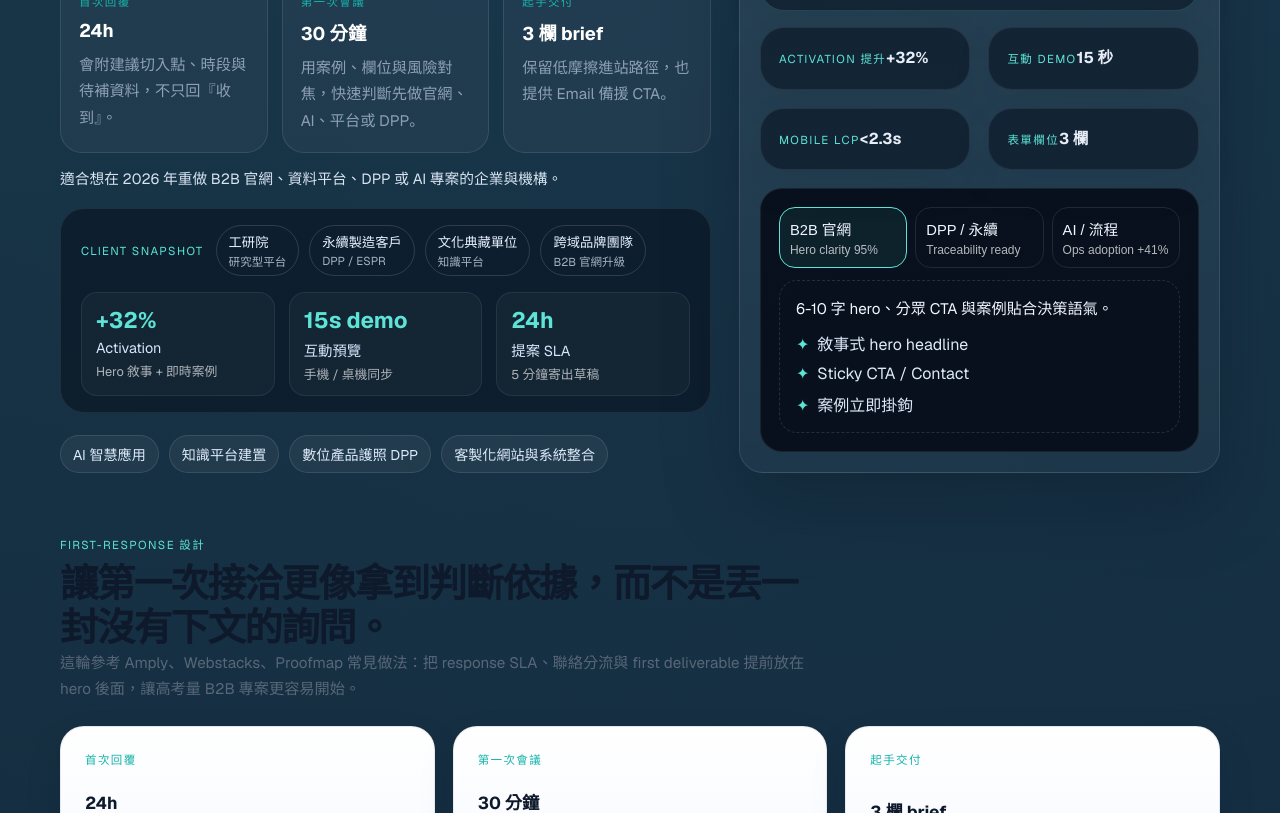
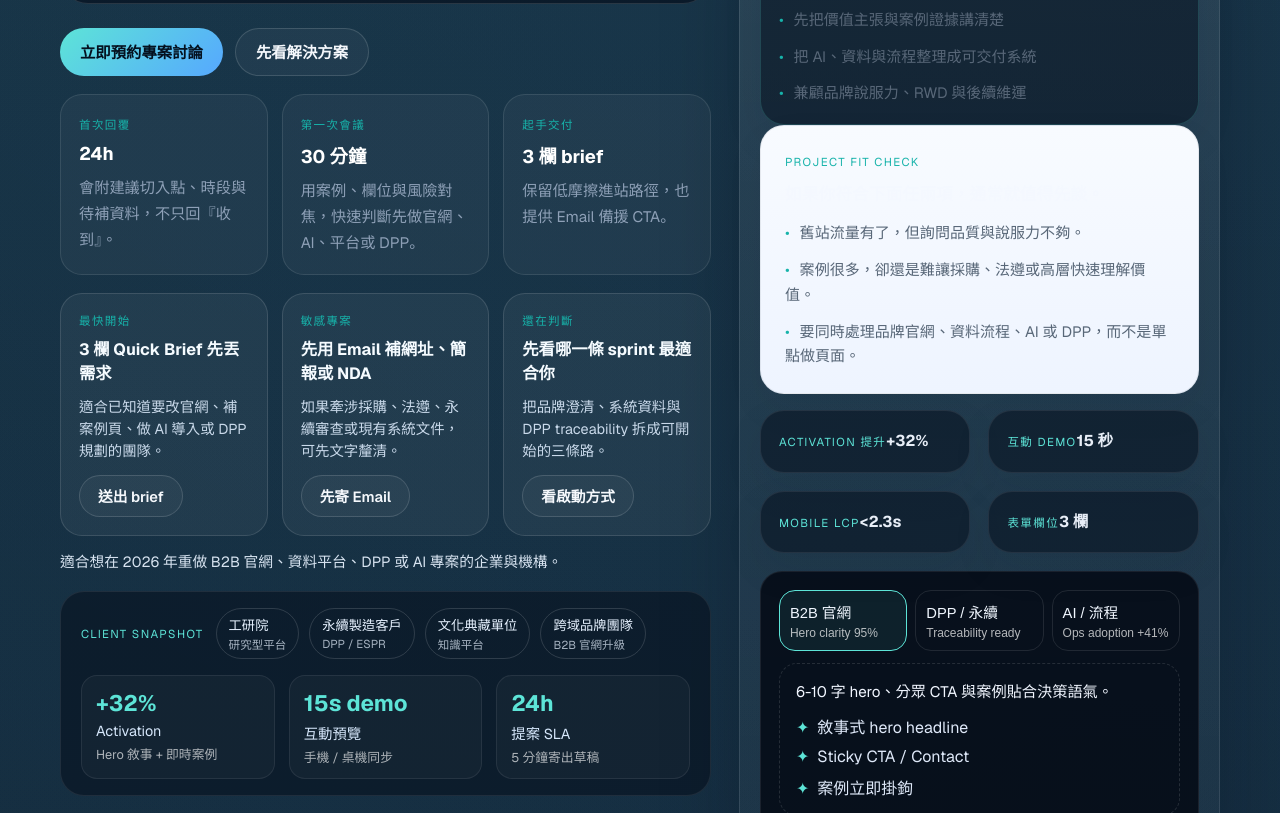
Before and after one commit to yangyen1977-wq/daoyi-website-2026, a Next.js app: page / in a window 1280 px wide. Shown: the part 1580-2393 px from the top of the page. Built offline with nearby package versions, Linux system fonts and the light colour scheme.

Commit message:
Refine homepage hero decision flow

```diff
--- a/src/app/globals.css
+++ b/src/app/globals.css
@@ -382,6 +382,39 @@ a:hover {
   margin-top: 10px;
 }
 
+.hero-decision-rail {
+  margin-top: 18px;
+  display: grid;
+  grid-template-columns: repeat(3, minmax(0, 1fr));
+  gap: 14px;
+}
+
+.hero-route-card {
+  padding: 18px;
+  border-radius: 22px;
+  border: 1px solid rgba(255, 255, 255, 0.12);
+  background: rgba(255, 255, 255, 0.05);
+  display: grid;
+  gap: 10px;
+}
+
+.hero-route-card h3 {
+  color: #f5fbff;
+  font-size: 1.02rem;
+  line-height: 1.45;
+}
+
+.hero-route-card p {
+  color: #c9d9ea;
+  font-size: 0.9rem;
+  line-height: 1.55;
+}
+
+.hero-route-card .inline-button {
+  margin-top: 2px;
+  width: fit-content;
+}
+
 .hero-cta-note {
   margin-top: 14px;
   color: #d8e4f1;
@@ -586,6 +619,20 @@ a:hover {
   color: #c0cedd;
 }
 
+.fit-card h3 {
+  margin-top: 10px;
+  font-size: 1.05rem;
+  color: #f4f8ff;
+}
+
+.hero-fit-list {
+  margin-top: 14px;
+}
+
+.hero-fit-list li {
+  color: #d9e6f2;
+}
+
 .hero-highlight-list {
   margin-top: 14px;
 }
@@ -726,7 +773,8 @@ a:hover {
   .hero-story {
     grid-template-columns: 1fr;
   }
-  .hero-clarity-checklist {
+  .hero-clarity-checklist,
+  .hero-decision-rail {
     grid-template-columns: 1fr;
   }
   .hero-action-cards {
--- a/src/components/hero.tsx
+++ b/src/components/hero.tsx
@@ -1,5 +1,5 @@
 import Link from "next/link";
-import { heroDecisionMetrics, siteConfig, stats } from "@/lib/site";
+import { heroContactLadder, heroDecisionMetrics, heroFitSignals, siteConfig, stats } from "@/lib/site";
 import { HeroProofBar } from "@/components/hero-proof-bar";
 import { HeroProductPreview } from "@/components/hero-product-preview";
 import { HeroClarityChecklist } from "@/components/hero-clarity-checklist";
@@ -75,6 +75,29 @@ export function Hero() {
             ))}
           </div>
 
+          <div className="hero-decision-rail" aria-label="聯絡路徑選擇">
+            {heroContactLadder.map((item) => {
+              const isExternal = item.href.startsWith("mailto:");
+
+              return (
+                <article key={item.title} className="hero-route-card">
+                  <span className="mini-label accent">{item.label}</span>
+                  <h3>{item.title}</h3>
+                  <p>{item.detail}</p>
+                  {isExternal ? (
+                    <a href={item.href} className="button-secondary inline-button">
+                      {item.cta}
+                    </a>
+                  ) : (
+                    <Link href={item.href} className="button-secondary inline-button">
+                      {item.cta}
+                    </Link>
+                  )}
+                </article>
+              );
+            })}
+          </div>
+
           <div className="hero-cta-note">適合想在 2026 年重做 B2B 官網、資料平台、DPP 或 AI 專案的企業與機構。</div>
 
           <HeroProofBar />
@@ -97,6 +120,15 @@ export function Hero() {
               ))}
             </ul>
           </div>
+          <div className="hero-panel-card fit-card">
+            <span className="mini-label accent">Project fit check</span>
+            <h3>如果你符合下面任兩項，通常就值得先談。</h3>
+            <ul className="bullet-list compact hero-fit-list">
+              {heroFitSignals.map((item) => (
+                <li key={item}>{item}</li>
+              ))}
+            </ul>
+          </div>
           <div className="stats-grid">
             {stats.map((item) => (
               <article key={item.label} className="hero-panel-card stat-card">
--- a/src/lib/site.ts
+++ b/src/lib/site.ts
@@ -7,9 +7,9 @@ export const siteConfig = {
   email: "hello@daoyidh.com",
   phone: "+886-6-000-0000",
   location: "Tainan / Taipei / Remote",
-  heroTitle: "B2B 官網、DPP、AI 系統一次做對",
+  heroTitle: "把 AI、資料與品牌官網，做成能成交也能維運的數位系統",
   heroDescription:
-    "給 B2B 品牌、製造業與研究型組織：把價值主張、案例證據、RWD 體驗、資料流程與 Contact 轉換整理成更容易理解、也更容易成交的數位系統。",
+    "給 B2B 品牌、製造業與研究型組織：道易把價值主張、案例證據、RWD 體驗、資料流程與 Contact 轉換整理成決策者看得懂、團隊接得住、後續也能持續成長的網站與平台。",
 };
 
 export const navItems = [
@@ -50,6 +50,36 @@ export const heroDecisionMetrics = [
     value: "3 欄 brief",
     detail: "保留低摩擦進站路徑，也提供 Email 備援 CTA。",
   },
+];
+
+export const heroContactLadder = [
+  {
+    label: "最快開始",
+    title: "3 欄 Quick Brief 先丟需求",
+    detail: "適合已知道要改官網、補案例頁、做 AI 導入或 DPP 規劃的團隊。",
+    cta: "送出 brief",
+    href: "/#quick-brief",
+  },
+  {
+    label: "敏感專案",
+    title: "先用 Email 補網址、簡報或 NDA",
+    detail: "如果牽涉採購、法遵、永續審查或現有系統文件，可先文字釐清。",
+    cta: "先寄 Email",
+    href: `mailto:${siteConfig.email}`,
+  },
+  {
+    label: "還在判斷",
+    title: "先看哪一條 sprint 最適合你",
+    detail: "把品牌澄清、系統資料與 DPP traceability 拆成可開始的三條路。",
+    cta: "看啟動方式",
+    href: "/contact",
+  },
+];
+
+export const heroFitSignals = [
+  "舊站流量有了，但詢問品質與說服力不夠。",
+  "案例很多，卻還是難讓採購、法遵或高層快速理解價值。",
+  "要同時處理品牌官網、資料流程、AI 或 DPP，而不是單點做頁面。",
 ];
 
 export const homepageContactRoutes = [
```
